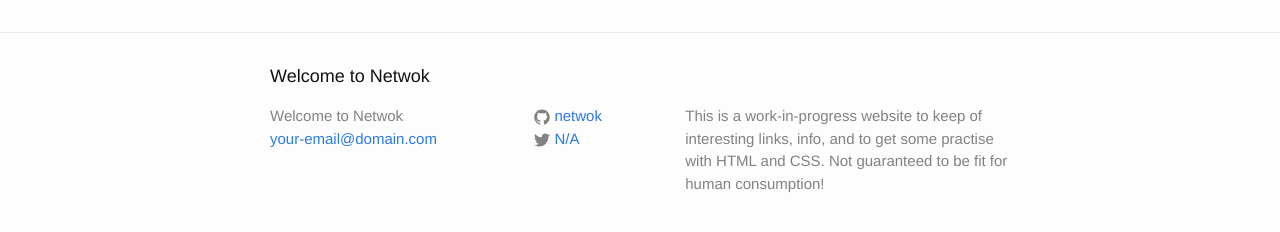
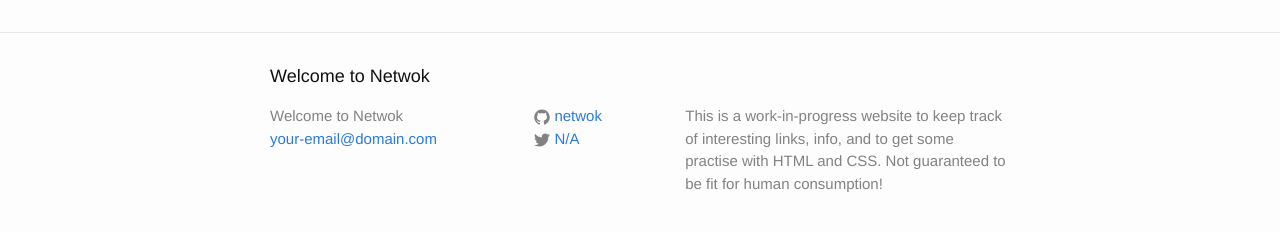
Before and after one commit to netwok/netwok.github.io, a Jekyll site: the page built from index.html, in a window 1280 px wide. Shown: the part 417-649 px from the top of the page. Built offline with Jekyll 4.4.1, drawn with Linux system fonts in a browser that asks for light colours.

Commit message:
Update _config.yml

```diff
--- a/_config.yml
+++ b/_config.yml
@@ -9,7 +9,7 @@
 title: Welcome to Netwok
 email: your-email@domain.com
 description: > # this means to ignore newlines until "baseurl:"
-  This is a work-in-progress website to keep of interesting links, info, and to get some practise with HTML and CSS. Not guaranteed to be fit for human consumption!
+  This is a work-in-progress website to keep track of interesting links, info, and to get some practise with HTML and CSS. Not guaranteed to be fit for human consumption!
 baseurl: "" # the subpath of your site, e.g. /blog
 url: "http://yourdomain.com" # the base hostname & protocol for your site
 twitter_username: N/A
```
